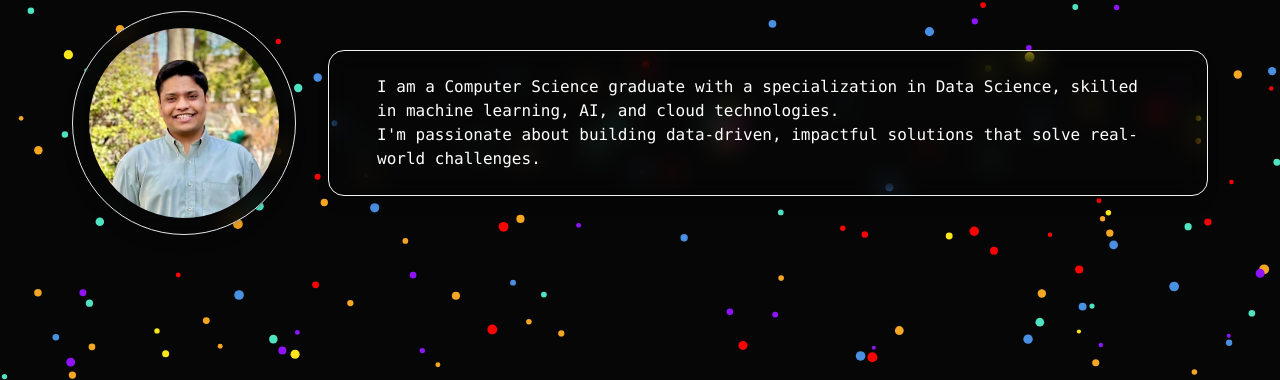
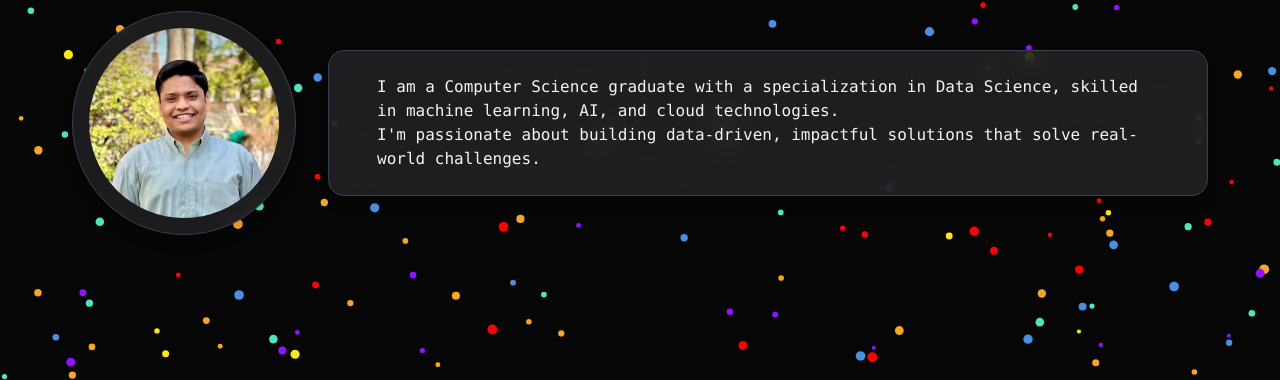
Before and after one commit to Alfin-Abraham/personal-portfolio-website, a plain HTML site: page index.html in a window 1280 px wide. Shown: the part 149-529 px from the top of the page. Drawn offline with nearby package versions, Linux system fonts and the light colour scheme.

Commit message:
FIX light mode bug

```diff
--- a/index.html
+++ b/index.html
@@ -21,11 +21,14 @@
   <link rel="manifest" href="./assets/images/favicon_io/site.webmanifest">
   <!-- tailwind import -->
   <script>
+    document.documentElement.classList.add('dark');
+  </script>
+  <script src="https://cdn.tailwindcss.com"></script>
+  <script>
     tailwind.config = {
       darkMode: "class"
     };
   </script>
-  <script src="https://cdn.tailwindcss.com"></script>
 
   <style>
     @media (hover: hover) {
@@ -54,7 +57,7 @@
       position: relative;
       margin: 0;
       padding: env(safe-area-inset-top) env(safe-area-inset-right) env(safe-area-inset-bottom) env(safe-area-inset-left);
-      background-color: #060606;
+      background-color: #060606 !important;
       overflow-x: hidden;
     }
 
```
